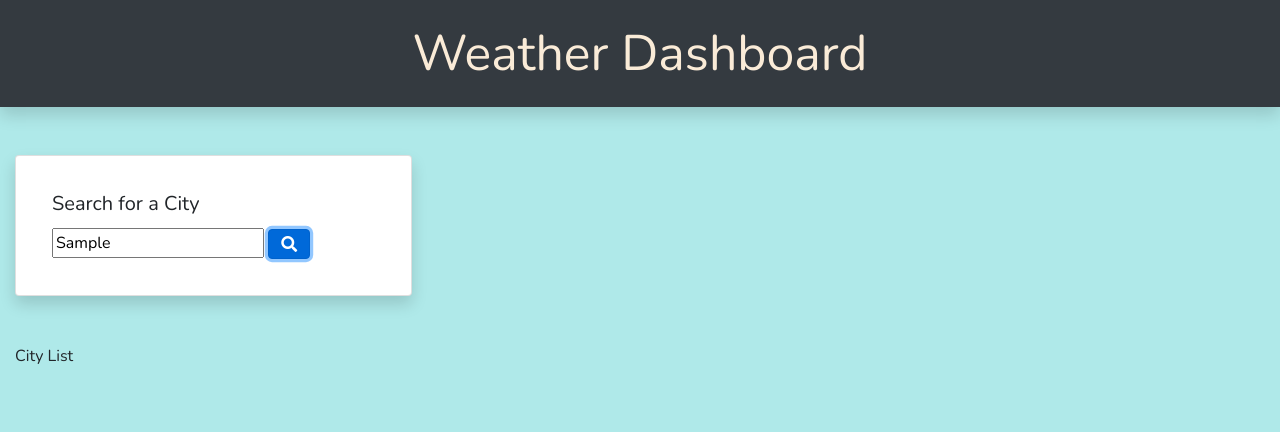
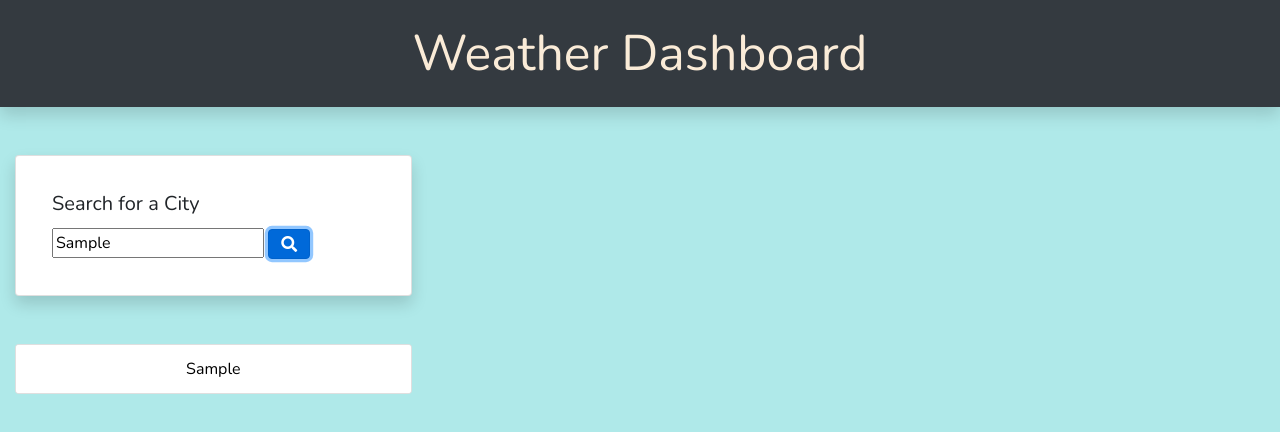
Before and after one commit to rgr5035/Ra-Weather-App, a plain HTML site: page index.html in a window 1280 px wide. Both pictures are taken after typing "Sample" into the empty fields and a click on the button 289 px from the left and 244 px from the top of the page. Drawn offline with nearby package versions, Linux system fonts and the light colour scheme; no server answers.

Commit message:
added list of saved cities to HTML and JS

```diff
--- a/index.html
+++ b/index.html
@@ -35,7 +35,7 @@
 <main class="container-fluid">
 
 <section class="row">
-    <article class="col-md-4">
+    <article class="col-md-4" id="main-article">
         <div class="shadow p-3 mb-5 card">
             <form class="card-body" id="city-form">
                 <h5 class="card-title">Search for a City</h5>
@@ -43,7 +43,6 @@
                 <button type="submit" class="btn btn-primary fas fa-search" id="search-btn"></button>
             </form>
         </div>
-      <div>City List</div>
     </article>
     <aticle class="col-md-8">
         <div class="shadow p-3 mb-5 card hide" id="current-weather-card">
--- a/script.js
+++ b/script.js
@@ -9,11 +9,28 @@ var humiditysearchEL = document.getElementById("humidity");
 var windspeedsearchEL = document.getElementById("wind-speed");
 var uvindexEL = document.getElementById("uv-index");
 var forecastTitleEl = document.getElementById("forecast-title");
+var mainArtcicleEl = document.getElementById("main-article");
 
 submitCity = function (e) {
   e.preventDefault();
 
   var cityInput = cityInputEl.value.trim();
+  localStorage.setItem("city", cityInput);
+
+  var savedCityCard = document.createElement("div");
+  savedCityCard.classList = "card";
+
+  var savedCityList = document.createElement("ul");
+  savedCityList.classList = "list-group list-group-flush";
+
+  var savedCityBtn = document.createElement("button");
+  savedCityBtn.classList = "list-group-item";
+
+  savedCityBtn.textContent = localStorage.getItem("city");
+
+  mainArtcicleEl.appendChild(savedCityCard);
+  savedCityCard.appendChild(savedCityList);
+  savedCityList.appendChild(savedCityBtn);
 
   if (cityInput) {
     getCityInput(cityInput);
@@ -83,7 +100,6 @@ var getCityInput = function (city) {
                       dayHumidEl.classList = "card-subtitle mb-2";
 
                       var getfivedayIcon = datathree.daily[i].weather[0].icon;
-                      console.log(getfivedayIcon);
 
                       fivedayIcon =
                         "http://openweathermap.org/img/wn/" +
@@ -95,7 +111,6 @@ var getCityInput = function (city) {
                       dayDateEl.textContent = moment
                         .unix(datathree.daily[i].dt)
                         .format("MM/DD/YYYY");
-                      console.log(dayDateEl);
 
                       fivedayIconEl.setAttribute("src", fivedayIcon);
 
@@ -155,3 +170,7 @@ var getCityInput = function (city) {
 };
 
 cityButtonEl.addEventListener("click", submitCity);
+
+// var savedBtnEl = document.querySelectorAll("#saved-btn");
+
+// savedBtnEl.addEventListener("click", submitCity);
```
